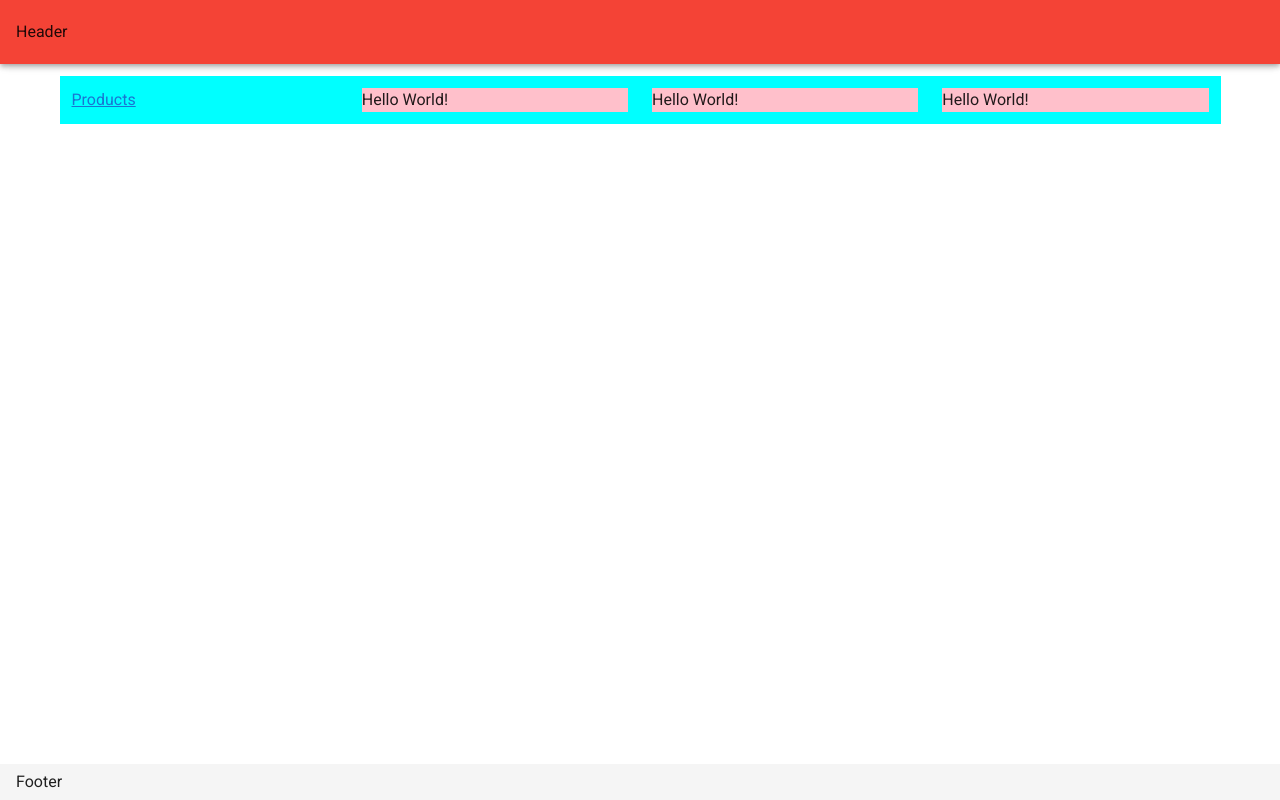
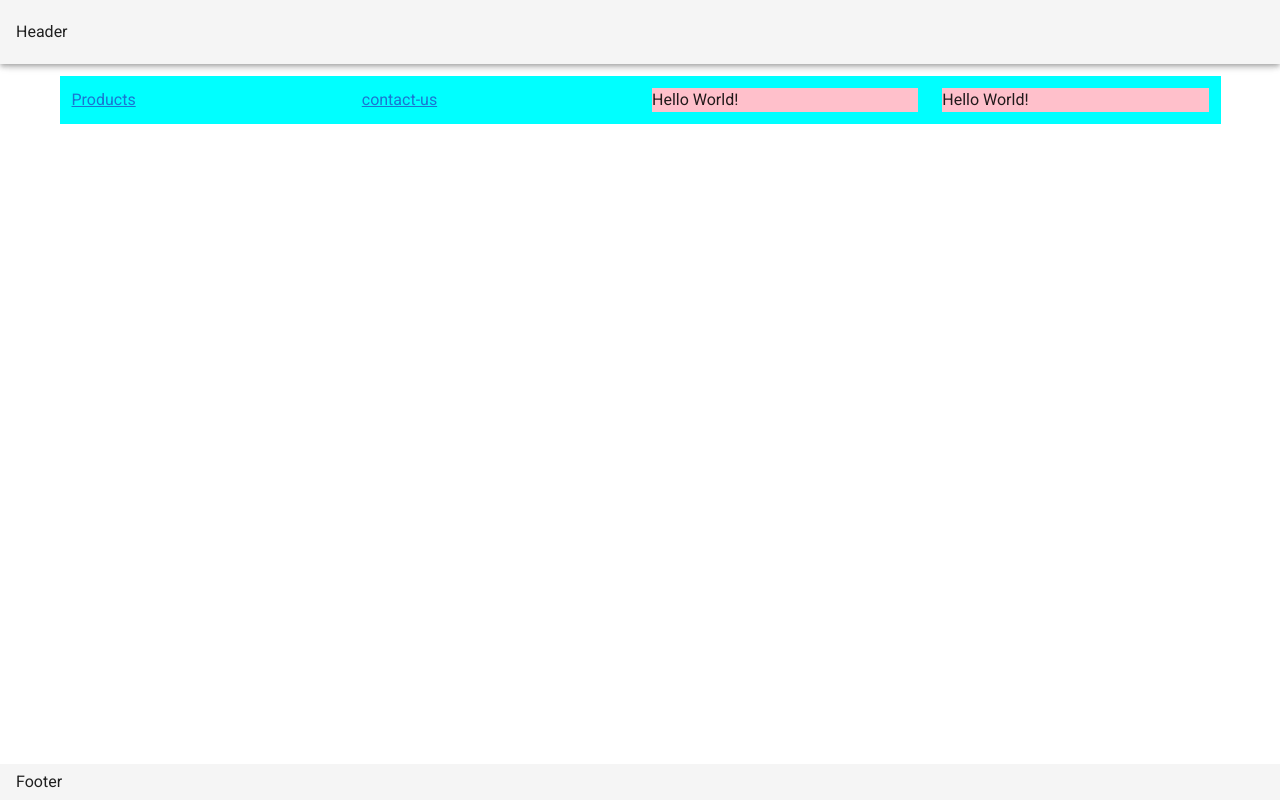
Before and after one commit to armanfkt/nuxt-project, a Nuxt app: page / in a window 1280 px wide. Built offline with nearby package versions, Linux system fonts and the light colour scheme.

Commit message:
practice

```diff
--- a/components/Homepage/Homepage.vue
+++ b/components/Homepage/Homepage.vue
@@ -6,9 +6,7 @@
             </v-col>
 
             <v-col cols="12" sm="4" md="3">
-                <div class="homepage-box">
-                    Hello World!
-                </div>
+                <nuxt-link to="contact-us.vue">contact-us</nuxt-link>
             </v-col>
 
             <v-col cols="12" sm="6" md="3">
--- a/layouts/default.vue
+++ b/layouts/default.vue
@@ -1,6 +1,6 @@
 <template>
   <v-app>
-    <v-app-bar color="red" max-height="64px"> Header </v-app-bar>
+    <v-app-bar color="ss" max-height="64px"> Header </v-app-bar>
 
     <v-main>
       <v-container>
```
Also changed, not shown: components/aboute-us/aboute-us.vue (added), components/contact-us/contact-us.vue (added), pages/contact-us/contact.us.vue (added), pages/contact-us/index.vue (added).
